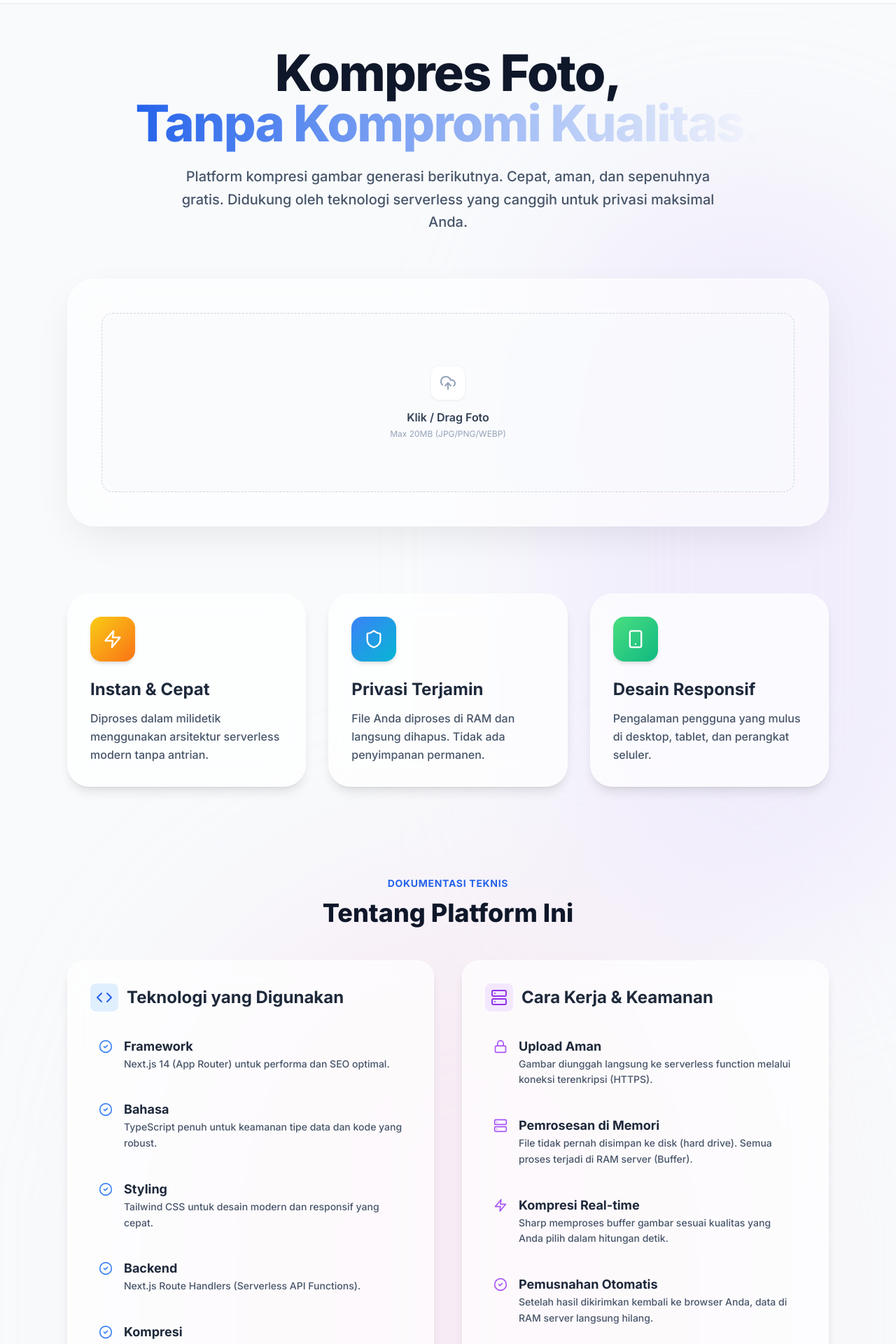
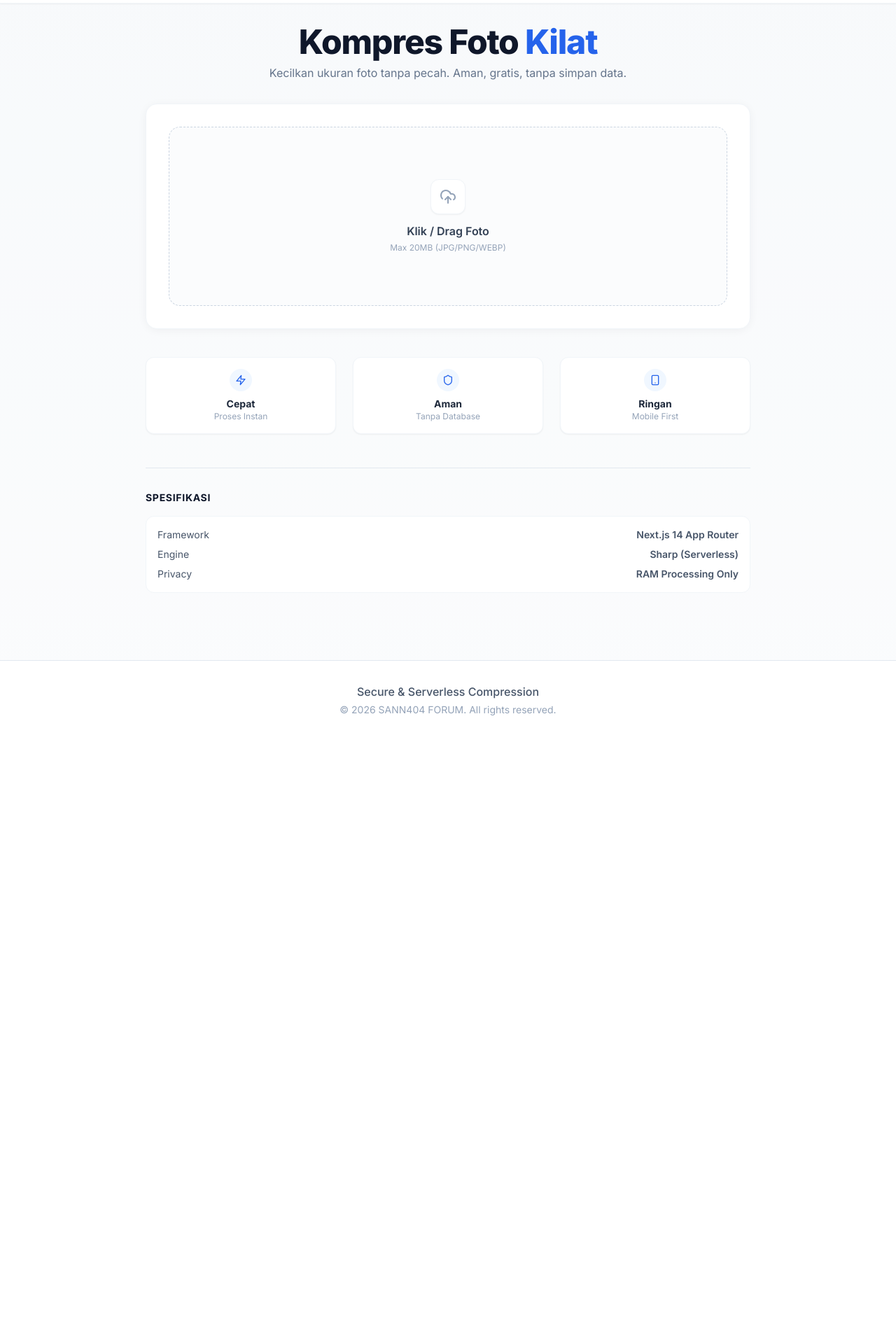
Before and after one commit to sanzzyproject/compress-images-neww, a Next.js app: page / in a window 1280 px wide. Shown: the part 60-1980 px from the top of the page at 70% size. After the commit the page ends 1116 px from the top, so only its background shows below. Built offline with nearby package versions, Linux system fonts and the light colour scheme.

Commit message:
Update page.tsx

```diff
--- a/app/page.tsx
+++ b/app/page.tsx
@@ -6,7 +6,7 @@ import Footer from '@/components/Footer';
 import UploadArea from '@/components/UploadArea';
 import SliderQuality from '@/components/SliderQuality';
 import ImagePreview from '@/components/ImagePreview';
-import { Loader2, Zap, Shield, Smartphone, Code, Server, Lock, CheckCircle2 } from 'lucide-react';
+import { Loader2, Zap, Shield, Smartphone, ChevronRight } from 'lucide-react';
 
 export default function Home() {
   const [file, setFile] = useState<File | null>(null);
@@ -35,7 +35,7 @@ export default function Home() {
 
     try {
       const response = await fetch('/api/compress-image', { method: 'POST', body: formData });
-      if (!response.ok) throw new Error((await response.json()).error || 'Gagal memproses gambar');
+      if (!response.ok) throw new Error((await response.json()).error || 'Gagal');
 
       const blob = await response.blob();
       setCompressedImage(URL.createObjectURL(blob));
@@ -48,110 +48,68 @@ export default function Home() {
   };
 
   return (
-    <main className="min-h-screen flex flex-col bg-[#f8fafc] relative overflow-hidden">
-      {/* Background Decorative Elements */}
-      <div className="absolute top-0 left-0 w-full h-full overflow-hidden pointer-events-none">
-         <div className="absolute -top-[20%] -left-[10%] w-[60%] h-[60%] rounded-full bg-brand-200/30 blur-[120px] mix-blend-multiply animate-blob"></div>
-         <div className="absolute top-[10%] -right-[10%] w-[50%] h-[50%] rounded-full bg-purple-200/30 blur-[120px] mix-blend-multiply animate-blob animation-delay-2000"></div>
-         <div className="absolute -bottom-[20%] left-[20%] w-[60%] h-[60%] rounded-full bg-pink-200/30 blur-[120px] mix-blend-multiply animate-blob animation-delay-4000"></div>
-      </div>
-
+    <main className="min-h-screen flex flex-col bg-slate-50/50">
       <Header />
 
-      <section className="flex-grow max-w-6xl mx-auto w-full px-4 sm:px-6 lg:px-8 pt-32 pb-20 relative z-10">
+      <section className="flex-grow max-w-4xl mx-auto w-full px-4 pt-24 pb-12">
 
-        {/* Hero Section */}
-        <div className="text-center mb-16">
-          <h1 className="text-5xl md:text-7xl font-extrabold text-slate-900 mb-6 tracking-tight leading-tight">
-            Kompres Foto, <br className="hidden md:block" />
-            <span className="text-transparent bg-clip-text bg-gradient-to-r from-brand-600 to-brand-400">Tanpa Kompromi Kualitas.</span>
+        {/* Compact Hero */}
+        <div className="text-center mb-8">
+          <h1 className="text-3xl md:text-5xl font-extrabold text-slate-900 tracking-tight mb-2">
+            Kompres Foto <span className="text-brand-600">Kilat</span>
           </h1>
-          <p className="text-xl text-slate-600 max-w-3xl mx-auto leading-relaxed font-medium">
-            Platform kompresi gambar generasi berikutnya. Cepat, aman, dan sepenuhnya gratis.
-            Didukung oleh teknologi serverless yang canggih untuk privasi maksimal Anda.
+          <p className="text-sm md:text-base text-slate-500 max-w-lg mx-auto leading-relaxed">
+            Kecilkan ukuran foto tanpa pecah. Aman, gratis, tanpa simpan data.
           </p>
         </div>
 
-        {/* Main App Card */}
-        <div className="bg-white/60 backdrop-blur-2xl rounded-[2.5rem] shadow-[0_20px_60px_-15px_rgba(0,0,0,0.1)] border border-white/50 p-8 md:p-12 relative overflow-hidden">
-          {/* Card Decor */}
-          <div className="absolute top-0 left-0 w-full h-2 bg-gradient-to-r from-brand-400 via-brand-500 to-purple-500"></div>
+        {/* Main Card */}
+        <div className="bg-white rounded-2xl shadow-[0_2px_15px_-3px_rgba(0,0,0,0.07)] border border-slate-100 p-5 md:p-8">
 
           <UploadArea onFileSelect={handleFileSelect} />
 
           {file && (
-            <div className="animate-in fade-in slide-in-from-bottom-8 duration-700 fill-mode-forwards mt-10">
+            <div className="animate-in fade-in slide-in-from-bottom-4 duration-300 mt-6">
               <SliderQuality quality={quality} setQuality={setQuality} disabled={isLoading} />
 
-              <div className="mt-10 flex justify-center">
+              <div className="mt-6">
                 <button
                   onClick={handleCompress}
                   disabled={isLoading}
-                  className="relative group bg-gradient-to-r from-brand-600 to-brand-500 hover:from-brand-700 hover:to-brand-600 text-white text-xl font-bold px-12 py-5 rounded-2xl transition-all shadow-[0_10px_30px_-10px_rgba(59,130,246,0.5)] hover:shadow-[0_20px_40px_-10px_rgba(59,130,246,0.6)] flex items-center gap-3 disabled:opacity-70 disabled:cursor-not-allowed disabled:shadow-none overflow-hidden"
+                  className="w-full bg-slate-900 hover:bg-black text-white text-base font-semibold py-3.5 rounded-xl transition-all active:scale-[0.98] flex items-center justify-center gap-2 shadow-lg shadow-slate-900/20 disabled:opacity-70"
                 >
-                  <div className="absolute inset-0 w-full h-full bg-white/20 skew-x-12 -translate-x-full group-hover:translate-x-full transition-transform duration-700"></div>
                   {isLoading ? (
-                    <> <Loader2 className="animate-spin" size={26} /> Sedang Memproses... </>
+                    <> <Loader2 className="animate-spin" size={18} /> Memproses... </>
                   ) : (
-                    <> <Zap size={26} fill="currentColor" className="text-yellow-300" /> Kompres Sekarang </>
+                    <> Kompres Sekarang <ChevronRight size={18} /> </>
                   )}
                 </button>
               </div>
 
-              {error && <div className="mt-6 p-4 bg-red-50/80 backdrop-blur-sm text-red-600 rounded-2xl text-center font-medium border border-red-100">{error}</div>}
+              {error && <div className="mt-4 p-3 bg-red-50 text-red-600 text-sm rounded-lg text-center border border-red-100">{error}</div>}
 
               <ImagePreview originalFile={file} compressedImage={compressedImage} compressedSize={compressedSize} />
             </div>
           )}
         </div>
 
-        {/* Features Section */}
-        <div className="grid grid-cols-1 md:grid-cols-3 gap-8 mt-24">
-          <FeatureCard icon={<Zap className="text-white" size={28} />} title="Instan & Cepat" desc="Diproses dalam milidetik menggunakan arsitektur serverless modern tanpa antrian." color="from-yellow-400 to-orange-500" />
-          <FeatureCard icon={<Shield className="text-white" size={28} />} title="Privasi Terjamin" desc="File Anda diproses di RAM dan langsung dihapus. Tidak ada penyimpanan permanen." color="from-brand-500 to-cyan-500" />
-          <FeatureCard icon={<Smartphone className="text-white" size={28} />} title="Desain Responsif" desc="Pengalaman pengguna yang mulus di desktop, tablet, dan perangkat seluler." color="from-green-400 to-emerald-500" />
+        {/* Mini Features (Grid 3 di Desktop, Scroll Horizontal di Mobile) */}
+        <div className="mt-10 grid grid-cols-3 gap-3 md:gap-6">
+           <MiniFeature icon={<Zap size={16} />} title="Cepat" desc="Proses Instan" />
+           <MiniFeature icon={<Shield size={16} />} title="Aman" desc="Tanpa Database" />
+           <MiniFeature icon={<Smartphone size={16} />} title="Ringan" desc="Mobile First" />
         </div>
 
-        {/* Documentation Section (BARU) */}
-        <div className="mt-32" id="docs">
-          <div className="text-center mb-12">
-             <span className="text-brand-600 font-bold tracking-wider uppercase text-sm mb-3 block">Dokumentasi Teknis</span>
-             <h2 className="text-4xl font-extrabold text-slate-900">Tentang Platform Ini</h2>
-          </div>
+        {/* Documentation / Info Compact */}
+        <div className="mt-12 pt-8 border-t border-slate-200">
+           <h3 className="text-sm font-bold text-slate-900 mb-4 uppercase tracking-wider">Spesifikasi</h3>
+           <div className="bg-white rounded-xl border border-slate-100 p-4 space-y-2 text-xs md:text-sm text-slate-600">
+              <div className="flex justify-between"><span>Framework</span> <span className="font-semibold">Next.js 14 App Router</span></div>
+              <div className="flex justify-between"><span>Engine</span> <span className="font-semibold">Sharp (Serverless)</span></div>
+              <div className="flex justify-between"><span>Privacy</span> <span className="font-semibold">RAM Processing Only</span></div>
+           </div>
+        </div>
 
-          <div className="grid grid-cols-1 lg:grid-cols-2 gap-10">
-             {/* Tech Stack Card */}
-             <div className="bg-white/70 backdrop-blur-xl rounded-3xl p-8 border border-white/50 shadow-lg">
-                <h3 className="flex items-center gap-3 text-2xl font-bold text-slate-800 mb-6">
-                   <div className="p-2 bg-brand-100 rounded-lg"><Code className="text-brand-600" size={24} /></div>
-                   Teknologi yang Digunakan
-                </h3>
-                <ul className="space-y-4">
-                   <DocItem icon={<CheckCircle2 size={20} className="text-brand-500" />} title="Framework" desc="Next.js 14 (App Router) untuk performa dan SEO optimal." />
-                   <DocItem icon={<CheckCircle2 size={20} className="text-brand-500" />} title="Bahasa" desc="TypeScript penuh untuk keamanan tipe data dan kode yang robust." />
-                   <DocItem icon={<CheckCircle2 size={20} className="text-brand-500" />} title="Styling" desc="Tailwind CSS untuk desain modern dan responsif yang cepat." />
-                   <DocItem icon={<CheckCircle2 size={20} className="text-brand-500" />} title="Backend" desc="Next.js Route Handlers (Serverless API Functions)." />
-                   <DocItem icon={<CheckCircle2 size={20} className="text-brand-500" />} title="Kompresi" desc="Library 'sharp' yang berkinerja tinggi untuk pemrosesan gambar." />
-                   <DocItem icon={<CheckCircle2 size={20} className="text-brand-500" />} title="Deployment" desc="Vercel untuk hosting global yang cepat dan scalable." />
-                </ul>
-             </div>
-
-             {/* How it Works Card */}
-             <div className="bg-white/70 backdrop-blur-xl rounded-3xl p-8 border border-white/50 shadow-lg">
-                <h3 className="flex items-center gap-3 text-2xl font-bold text-slate-800 mb-6">
-                   <div className="p-2 bg-purple-100 rounded-lg"><Server className="text-purple-600" size={24} /></div>
-                   Cara Kerja & Keamanan
-                </h3>
-                <ul className="space-y-4">
-                   <DocItem icon={<Lock size={20} className="text-purple-500" />} title="Upload Aman" desc="Gambar diunggah langsung ke serverless function melalui koneksi terenkripsi (HTTPS)." />
-                   <DocItem icon={<Server size={20} className="text-purple-500" />} title="Pemrosesan di Memori" desc="File tidak pernah disimpan ke disk (hard drive). Semua proses terjadi di RAM server (Buffer)." />
-                   <DocItem icon={<Zap size={20} className="text-purple-500" />} title="Kompresi Real-time" desc="Sharp memproses buffer gambar sesuai kualitas yang Anda pilih dalam hitungan detik." />
-                   <DocItem icon={<CheckCircle2 size={20} className="text-purple-500" />} title="Pemusnahan Otomatis" desc="Setelah hasil dikirimkan kembali ke browser Anda, data di RAM server langsung hilang." />
-                   <DocItem icon={<Shield size={20} className="text-purple-500" />} title="Tanpa Jejak" desc="Tidak ada database yang menyimpan riwayat, metadata, atau file Anda. Privasi 100%." />
-                </ul>
-             </div>
-          </div>
-        </div>
       </section>
 
       <Footer />
@@ -159,28 +117,12 @@ export default function Home() {
   );
 }
 
-// Helper Components untuk UI Baru
-function FeatureCard({ icon, title, desc, color }: { icon: React.ReactNode, title: string, desc: string, color: string }) {
+function MiniFeature({ icon, title, desc }: { icon: React.ReactNode, title: string, desc: string }) {
   return (
-    <div className="group bg-white/70 backdrop-blur-xl p-8 rounded-[2rem] border border-white/50 shadow-lg hover:shadow-xl transition-all hover:-translate-y-2 relative overflow-hidden">
-      <div className={`absolute inset-0 bg-gradient-to-br ${color} opacity-0 group-hover:opacity-5 transition-opacity duration-500`}></div>
-      <div className={`mb-6 w-16 h-16 rounded-2xl flex items-center justify-center bg-gradient-to-br ${color} shadow-md group-hover:scale-110 transition-transform duration-500`}>
-        {icon}
-      </div>
-      <h3 className="text-2xl font-bold text-slate-800 mb-3">{title}</h3>
-      <p className="text-slate-600 leading-relaxed font-medium">{desc}</p>
+    <div className="bg-white p-3 md:p-4 rounded-xl border border-slate-100 text-center shadow-sm">
+       <div className="mx-auto w-8 h-8 bg-brand-50 text-brand-600 rounded-full flex items-center justify-center mb-2">{icon}</div>
+       <h3 className="font-bold text-slate-800 text-sm">{title}</h3>
+       <p className="text-[10px] md:text-xs text-slate-400 hidden md:block">{desc}</p>
     </div>
-  );
-}
-
-function DocItem({ icon, title, desc }: { icon: React.ReactNode, title: string, desc: string }) {
-  return (
-    <li className="flex items-start gap-4 p-3 rounded-xl hover:bg-white/50 transition-colors">
-       <div className="mt-1">{icon}</div>
-       <div>
-          <h4 className="font-bold text-slate-800 text-lg">{title}</h4>
-          <p className="text-slate-600 text-sm font-medium leading-relaxed">{desc}</p>
-       </div>
-    </li>
   )
 }
```
